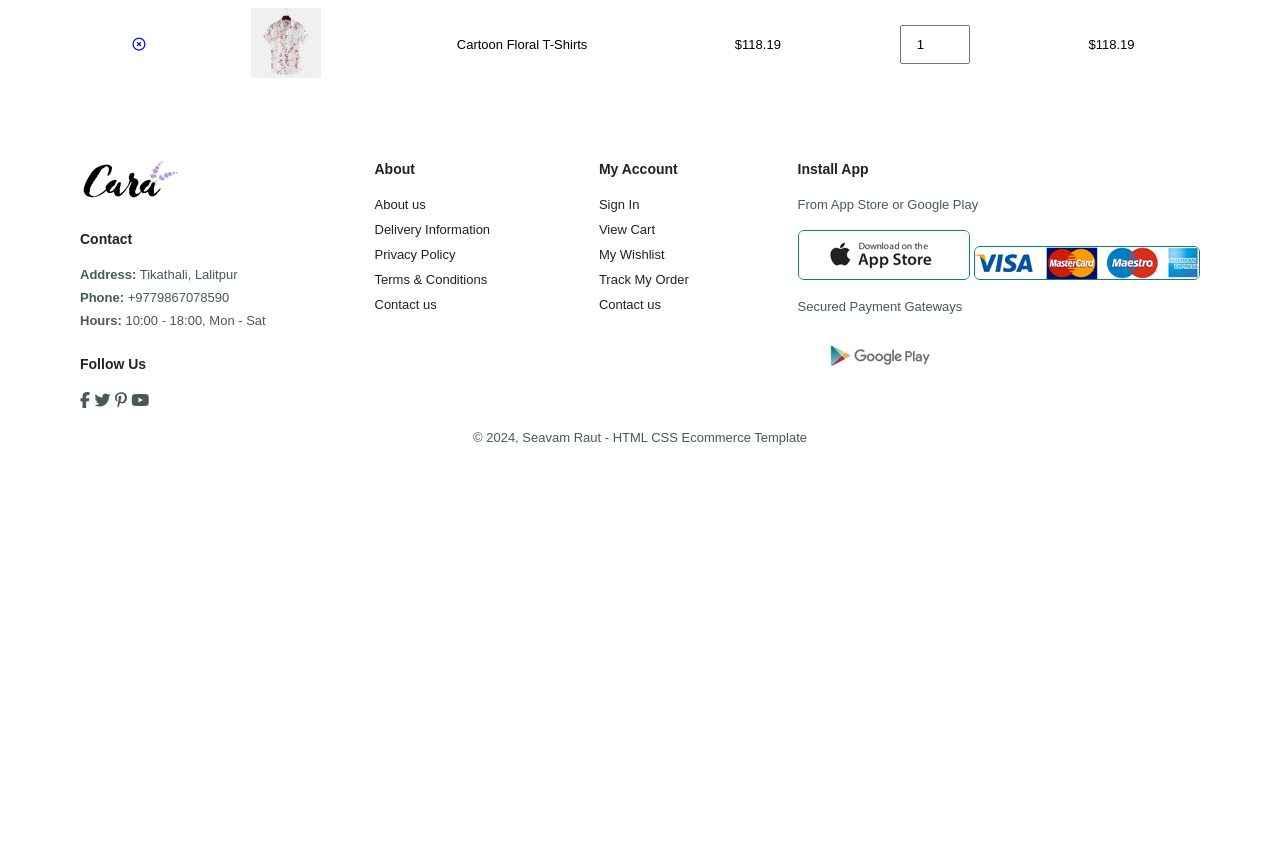
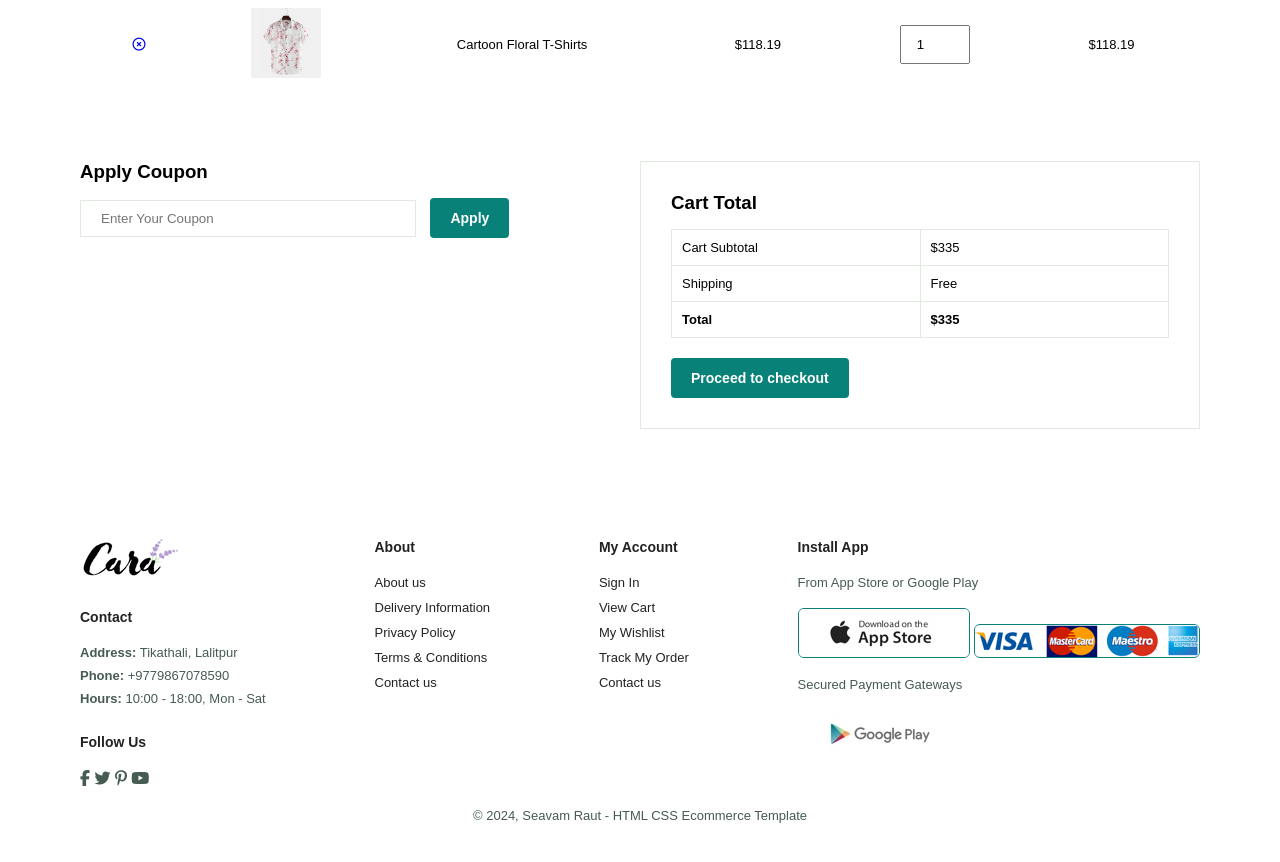
Before and after one commit to Seavam/Ecommerce, a plain HTML site: page cart.html in a window 1280 px wide. Shown: the part 680-1542 px from the top of the page. Before the commit the page ends 1173 px from the top, so only its background shows below. Drawn offline with Linux system fonts and the light colour scheme.

Commit message:
update: added a subtoatal menu

```diff
--- a/cart.html
+++ b/cart.html
@@ -19,7 +19,9 @@
           <li><a href="about.html">About</a></li>
           <li><a href="contact.html">Contact</a></li>
           <li id="lg-bag">
-            <a class="active" href="cart.html"><i class="fa fa-shopping-bag"></i></a>
+            <a class="active" href="cart.html"
+              ><i class="fa fa-shopping-bag"></i
+            ></a>
           </li>
           <div>
             <a href="#" id="close"><i class="fa-solid fa-xmark"></i></a>
@@ -51,34 +53,68 @@
         </thead>
         <tbody>
           <tr>
-                    <td><a href="#"><i class="far fa-times-circle"></i></a> </td>
-                    <td><img src="Img/Products/f1.jpg" alt=""></td>
+            <td>
+              <a href="#"><i class="far fa-times-circle"></i></a>
+            </td>
+            <td><img src="Img/Products/f1.jpg" alt="" /></td>
             <td>Cartoon Astronut T-Shirts</td>
             <td>$118.19</td>
-                    <td><input type="number" value="1"></td>
+            <td><input type="number" value="1" /></td>
             <td>$118.19</td>
           </tr>
 
           <tr>
-                    <td><a href="#"><i class="far fa-times-circle"></i></a> </td>
-                    <td><img src="Img/Products/f3.jpg" alt=""></td>
+            <td>
+              <a href="#"><i class="far fa-times-circle"></i></a>
+            </td>
+            <td><img src="Img/Products/f3.jpg" alt="" /></td>
             <td>Green Floral T-Shirts</td>
             <td>$118.19</td>
-                    <td><input type="number" value="1"></td>
+            <td><input type="number" value="1" /></td>
             <td>$118.19</td>
           </tr>
           <tr>
-                    <td><a href="#"><i class="far fa-times-circle"></i></a> </td>
-                    <td><img src="Img/Products/f4.jpg" alt=""></td>
+            <td>
+              <a href="#"><i class="far fa-times-circle"></i></a>
+            </td>
+            <td><img src="Img/Products/f4.jpg" alt="" /></td>
             <td>Cartoon Floral T-Shirts</td>
             <td>$118.19</td>
-                    <td><input type="number" value="1"></td>
+            <td><input type="number" value="1" /></td>
             <td>$118.19</td>
           </tr>
         </tbody>
       </table>
     </section>
 
+    <section id="cart-add" class="section-p1">
+      <div id="coupon">
+        <h3>Apply Coupon</h3>
+        <div>
+          <input type="text" placeholder="Enter Your Coupon" />
+          <button class="normal">Apply</button>
+        </div>
+      </div>
+
+      <div id="subtotal">
+        <h3>Cart Total</h3>
+        <table>
+          <tr>
+            <td>Cart Subtotal</td>
+            <td>$335</td>
+          </tr>
+          <tr>
+            <td>Shipping</td>
+            <td>Free</td>
+          </tr>
+          <tr>
+            <td><Strong>Total</Strong></td>
+            <td><strong>$335</strong></td>
+          </tr>
+        </table>
+        <button class="normal">Proceed to checkout</button>
+      </div>
+    </section>
 
     <footer class="section-p1">
       <div class="col">
--- a/style.css
+++ b/style.css
@@ -866,6 +866,51 @@ footer .copyright{
     font-size: 13px;
 }
 
+#cart-add{
+    display: flex;
+    flex-wrap: wrap;
+    justify-content: space-between;
+}
+#coupon{
+    width: 50%;
+    margin-bottom: 30px;
+}
+
+#coupon h3,
+#subtotal h3{
+    padding-bottom: 15px;
+}
+
+#coupon input{
+    padding: 10px 20px;
+    outline: none;
+    width: 60%;
+    margin-right: 10px;
+    border: 1px solid #e2e9e1;
+}
+#coupon button,
+#subtotal button{
+    background-color: #088178;
+    color: #fff;
+    padding: 12px 20px;
+}
+#subtotal{
+    width: 50%;
+    margin-bottom: 30px;
+    border: 1px solid #e2e9e1;
+    padding: 30px;
+}
+#subtotal table{
+    border-collapse: collapse;
+    width: 100%;
+    margin-bottom: 20px;
+}
+#subtotal table td{
+    width: 50%;
+    border: 1px solid #e2e9e1;
+    padding: 10px;
+    font-size: 13px;
+}
 
 
 
```
Lines whose indentation alone changed are shown as unchanged.
